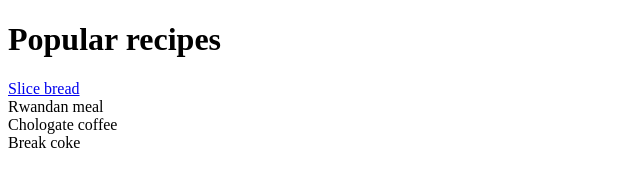
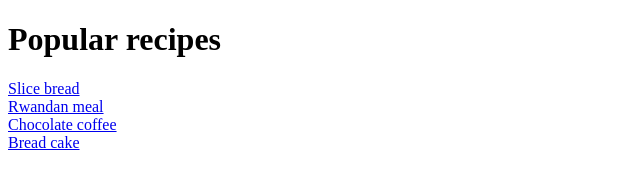
Before and after one commit to janviertyga/Odin-Recipes, a plain HTML site: page index.html in a window 1280 px wide. Shown: the whole page, without its empty margins (0-640 px from the left). Drawn offline with Linux system fonts and the light colour scheme.

Commit message:
hello world

```diff
--- a/index.html
+++ b/index.html
@@ -9,10 +9,11 @@
  <h1>Popular recipes</h1>
  <a href="recipes/bread.html">Slice bread</a>
  <br>
- <a>Rwandan meal</a>
+ <a href="recipes/rwandanmeal.html">Rwandan meal</a>
  <br>
- <a>Chologate coffee</a>
+ <a href="recipes/Chologatecoffee.html"> Chocolate coffee</a>
  <br>
- <a>Break coke</a>
+ <a href="recipes/Breakcoke.html"> Bread cake</a>
+ <br>
 </body>
 </html>
```
Also changed, not shown: recipes/breakcoke.html (+1 -0 lines), recipes/chologatecoffee.html (+1 -1 lines), recipes/rwandanmeal.html (+1 -0 lines).
